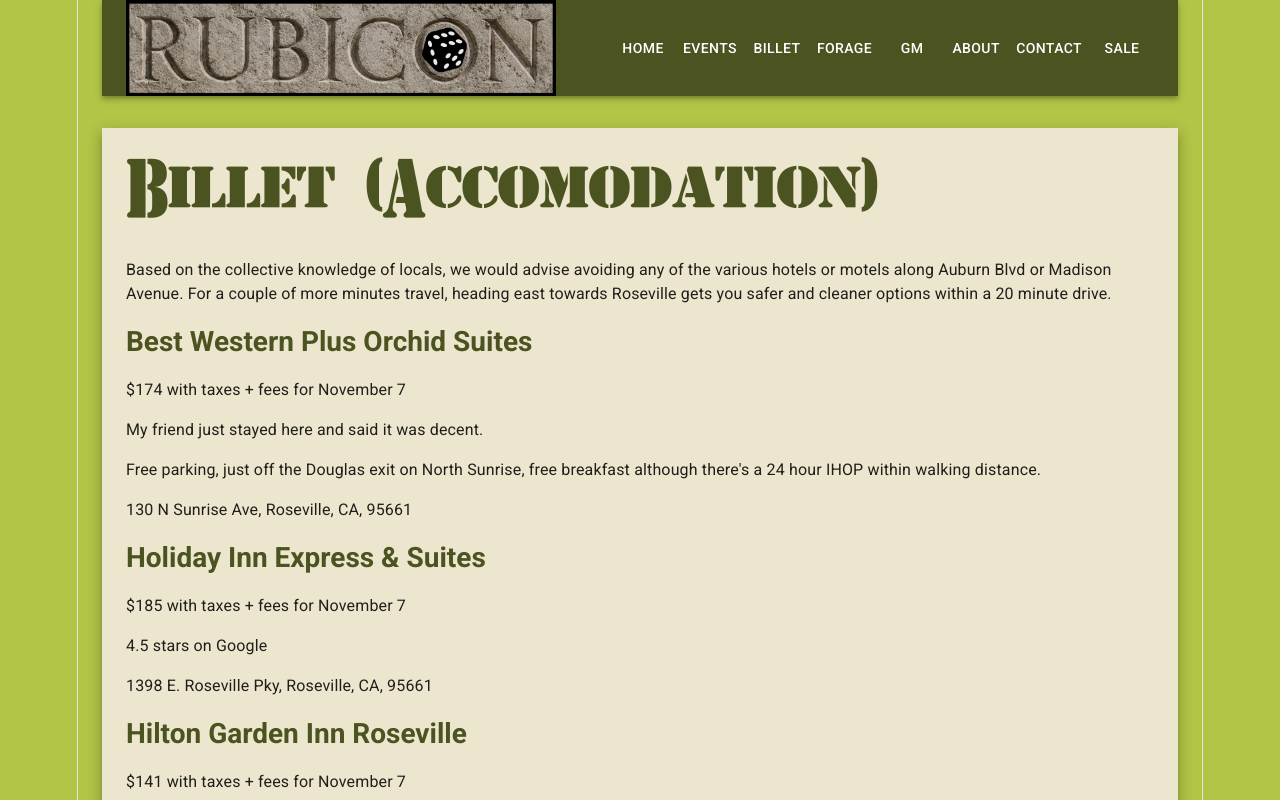
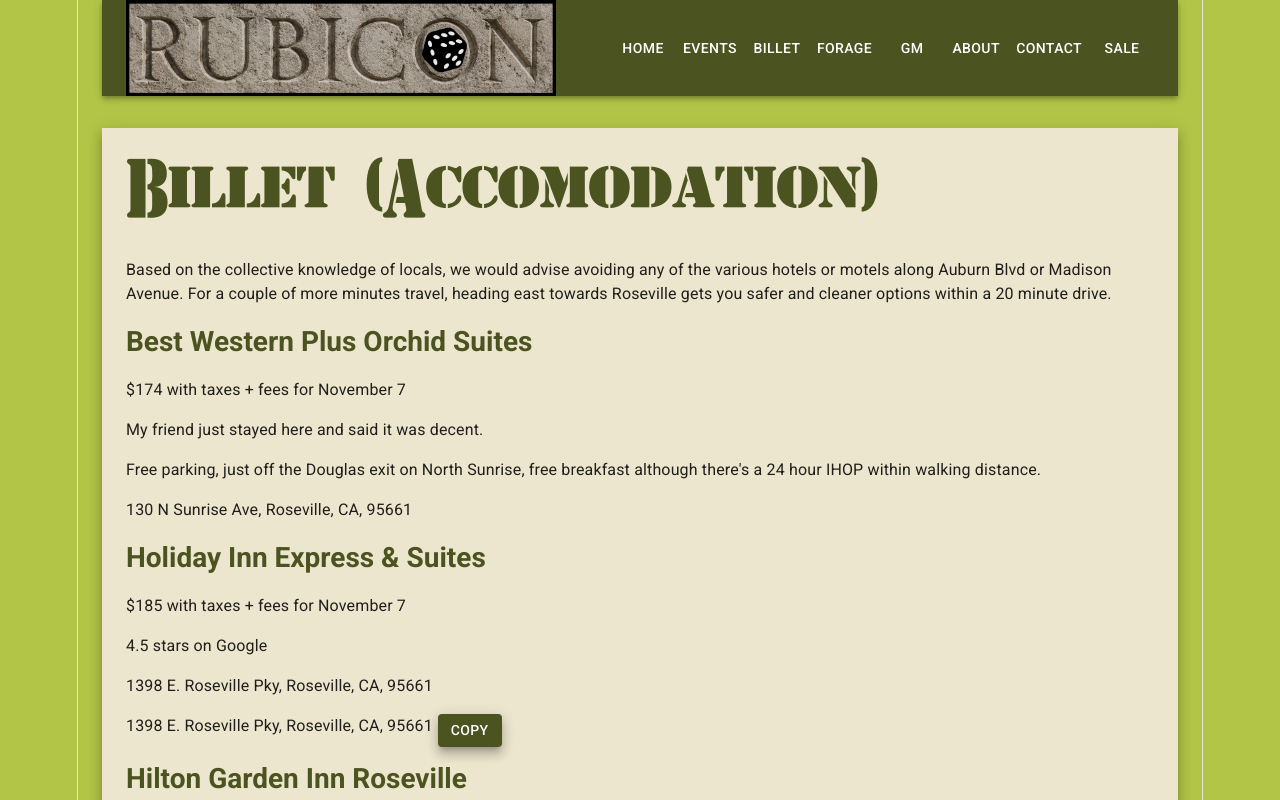
Before and after one commit to johnlobster/rubicon, a React (Vite) app: page /billet in a window 1280 px wide. Shown: the top 800 px of the page. Built offline with nearby package versions, Linux system fonts and the light colour scheme.

Commit message:
Test out button again

```diff
--- a/src/pages/Billet.tsx
+++ b/src/pages/Billet.tsx
@@ -37,6 +37,9 @@
       <Typography align='left' component="p" sx={{ mb: 2 }}>
         1398 E. Roseville Pky, Roseville, CA, 95661
       </Typography>
+      <RubButton  >
+        1398 E. Roseville Pky, Roseville, CA, 95661
+      </RubButton>
 
       <Typography align='left' variant="h5" sx={{ mb: 2 }}>
         Hilton Garden Inn Roseville
```
